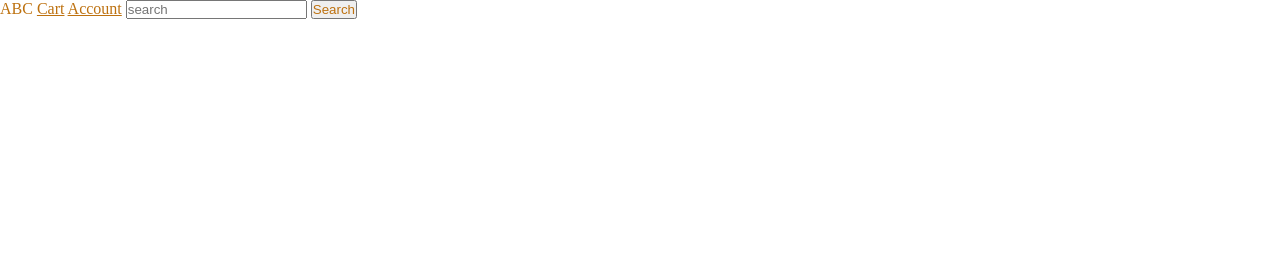
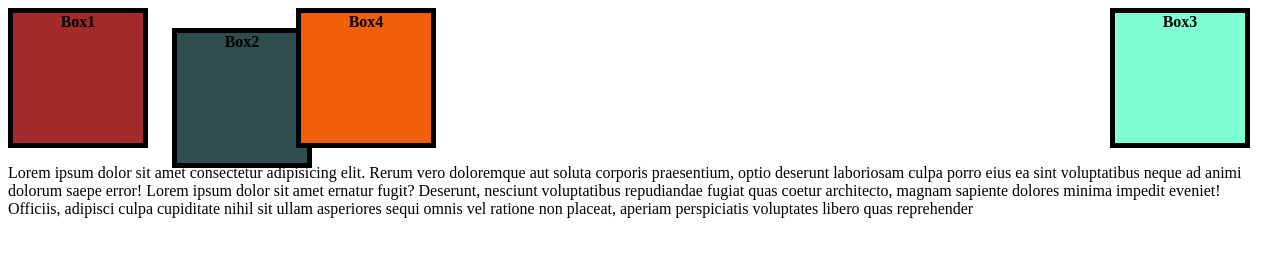
Before and after one commit to SAIEED12/WebTech, a plain HTML site: page index.html in a window 1280 px wide. Drawn offline with Linux system fonts and the light colour scheme.

Commit message:
Refactor HTML structure and update CSS styles for layout consistency

```diff
--- a/index.html
+++ b/index.html
@@ -1,19 +1,28 @@
 <!DOCTYPE html>
 <html lang="en">
+
 <head>
     <meta charset="UTF-8">
     <meta name="viewport" content="width=device-width, initial-scale=1.0">
     <title> Document</title>
     <link rel="stylesheet" href="./stylebox.css">
 </head>
+
 <body>
-    <div id="navbar">
+    <!-- <div id="navbar">
         <a id="name">ABC</a>
         <a href="#">Cart</a>
         <a href="#">Account</a>
         <input type="search" placeholder="search">
         <button>Search</button>
-    </div>
+    </div> -->
 
+<div id="box1">Box1</div>
+<div id="box2">Box2</div>
+<div id="box3">Box3</div>
+<div id="box4">Box4</div>
+
+<p>Lorem ipsum dolor sit amet consectetur adipisicing elit. Rerum vero doloremque aut soluta corporis praesentium, optio deserunt laboriosam culpa porro eius ea sint voluptatibus neque ad animi dolorum saepe error! Lorem ipsum dolor sit amet ernatur fugit? Deserunt, nesciunt voluptatibus repudiandae fugiat quas coetur architecto, magnam sapiente dolores minima impedit eveniet! Officiis, adipisci culpa cupiditate nihil sit ullam asperiores sequi omnis vel ratione non placeat, aperiam perspiciatis voluptates libero quas reprehender</p>
 </body>
+
 </html>
--- a/stylebox.css
+++ b/stylebox.css
@@ -1,5 +1,66 @@
-*{
+/* *{
     margin: 0;
     padding: 0;
-    color: rgb(189, 113, 15);
+    color: rgb(0, 0, 0);
 }
+
+#navbar{
+    height: 60px;
+    background-color: rgba(9, 218, 165, 0.301);
+}
+
+button{
+    background-color: bisque;
+
+}
+
+a{
+    margin-right: 200px;
+    text-decoration: none;
+} */
+
+div {
+    height: 200px;
+    width: 200px;
+    border: 5px solid black;
+    background-color: antiquewhite;
+    display: inline-block;
+    text-align: center;
+    font-weight: 600;
+}
+
+#box1 {
+    height: 130px;
+    width: 130px;
+    background-color: brown;
+    position: static;
+    top: 20px;
+    left: 20px;
+    bottom: 20px;
+}
+
+#box2 {
+    height: 130px;
+    width: 130px;
+    background-color: darkslategrey;
+    position: relative;
+    top: 20px;
+    left: 20px;
+    bottom: 20px;
+}
+
+#box3 {
+    height: 130px;
+    width: 130px;
+    background-color: aquamarine;
+    z-index: 12;
+    position: absolute;
+    right: 30px;
+}
+
+#box4 {
+    height: 130px;
+    width: 130px;
+    background-color: rgb(241, 95, 10);
+    position: sticky;
+}
```
